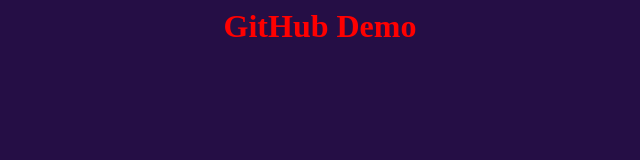
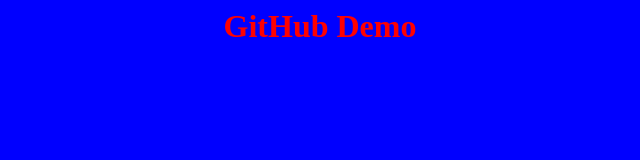
Before and after one commit to kumar123-del/git-tutorial, a plain HTML site: page index.html in a window 1280 px wide. Shown: the whole page, without its empty margins (320-960 px from the left). Drawn offline with Linux system fonts and the light colour scheme.

Commit message:
github demo html background color changed to blue

```diff
--- a/index.html
+++ b/index.html
@@ -1,5 +1,5 @@
 <html>
-   <body style="background-color: rgb(37, 14, 69);">
+   <body style="background-color: blue;">
 <h1 style="color: red;text-align: center;">
     GitHub Demo
 </h1>
```
